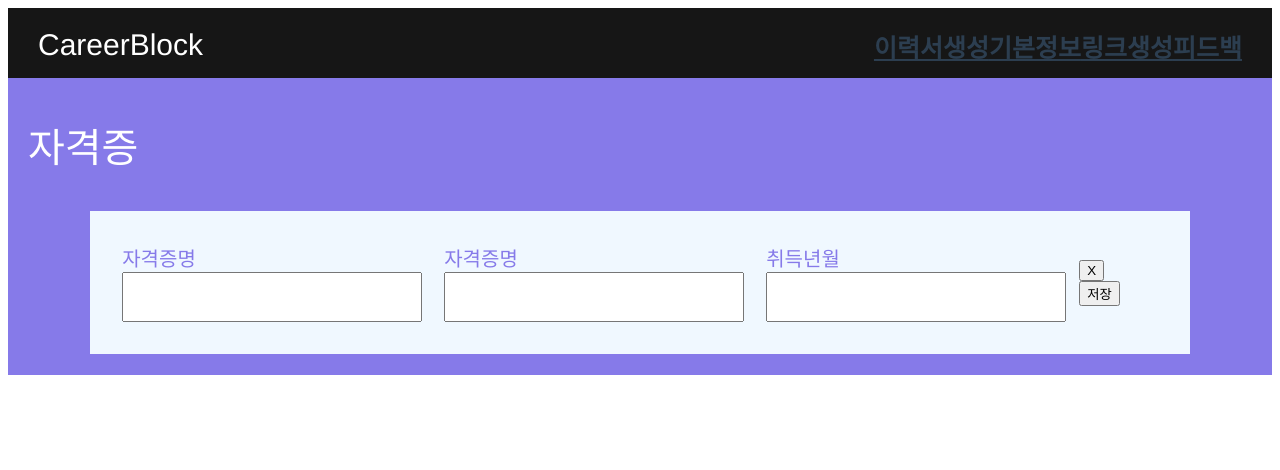
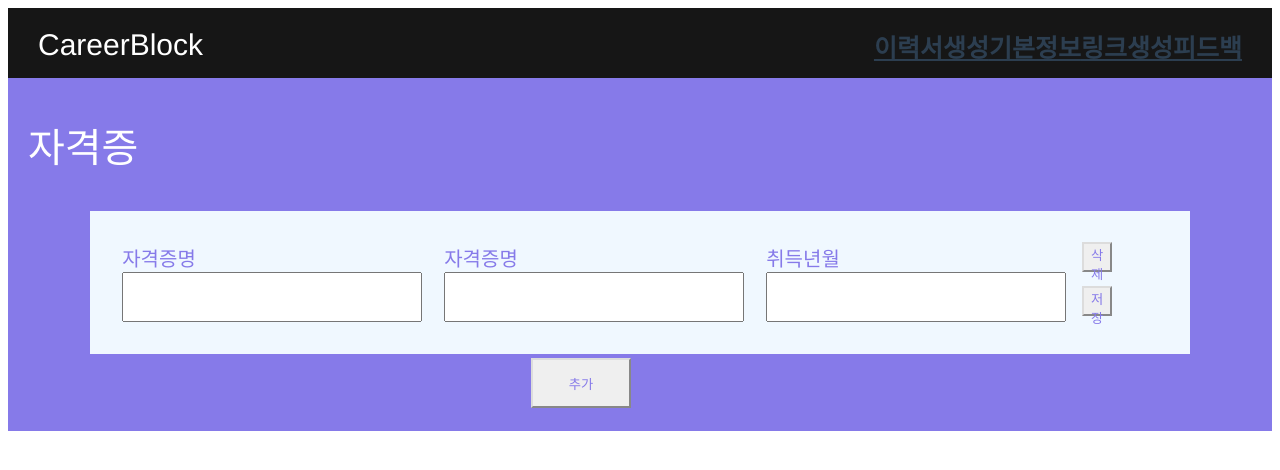
Before and after one commit to wkjung0624/Career-Block, a Vue app in the folder front-end/: page /certification in a window 1280 px wide. Shown: the top 470 px of the page. Built offline with nearby package versions, Linux system fonts and the light colour scheme; a web font is replaced by a local one.

Commit message:
수정중

```diff
--- a/front-end/src/components/Certification.vue
+++ b/front-end/src/components/Certification.vue
@@ -25,8 +25,8 @@
             />
           </td>
           <td>
-            <button>X</button><br />
-            <button>저장</button>
+            <button class="btn">삭제</button><br />
+            <button class="btn">저장</button>
           </td>
         </tr>
         <!-- <div>자격증명<br /><input type="text" /></div>
@@ -34,6 +34,9 @@
         <div>취득년월<br /><input type="text" /></div> -->
       </table>
     </div>
+    <label style="padding-left: 500px"
+      ><button class="btn2">추가</button></label
+    >
   </div>
 </template>
 <script>
@@ -86,6 +89,20 @@ tr,
 td {
   color: #867ae9;
 }
+.btn {
+  width: 30px;
+  height: 30px;
+  border-color: gainsboro;
+  color: #867ae9;
+  margin: 3px;
+}
+.btn2 {
+  width: 100px;
+  height: 50px;
+  border-color: gainsboro;
+  color: #867ae9;
+  margin: 3px;
+}
 
 /* #add {
   width: 100px;
--- a/front-end/src/components/Personal.vue
+++ b/front-end/src/components/Personal.vue
@@ -20,25 +20,26 @@
       <table class="tb">
         <tr>
           <td>이름</td>
-          <td><input type="text" /></td>
+          <td><input type="text" v-model="name" /></td>
         </tr>
         <tr>
           <td>성별</td>
           <td style="padding-right: 100px">
-            <input type="radio" />남 <input type="radio" />여
+            <input type="radio" :value="gender" />남
+            <input type="radio" :value="gender" />여
           </td>
         </tr>
         <tr>
           <td>나이</td>
-          <td><input type="text" /></td>
+          <td><input type="text" v-model="age" /></td>
         </tr>
         <tr>
           <td>전화번호</td>
-          <td><input type="tel" /></td>
+          <td><input type="tel" v-model="phone" /></td>
         </tr>
         <tr>
           <td>주소</td>
-          <td><input type="text" /></td>
+          <td><input type="text" v-model="address" /></td>
         </tr>
       </table>
     </div>
@@ -57,11 +58,11 @@ export default {
   // components: {},
   data() {
     return {
-      // name: "",
-      // gender: "",
-      // birth: "",
-      // phone: "",
-      // address: "",
+      name: "",
+      gender: "",
+      age: "",
+      phone: "",
+      address: "",
     };
   },
   setup() {},
```
